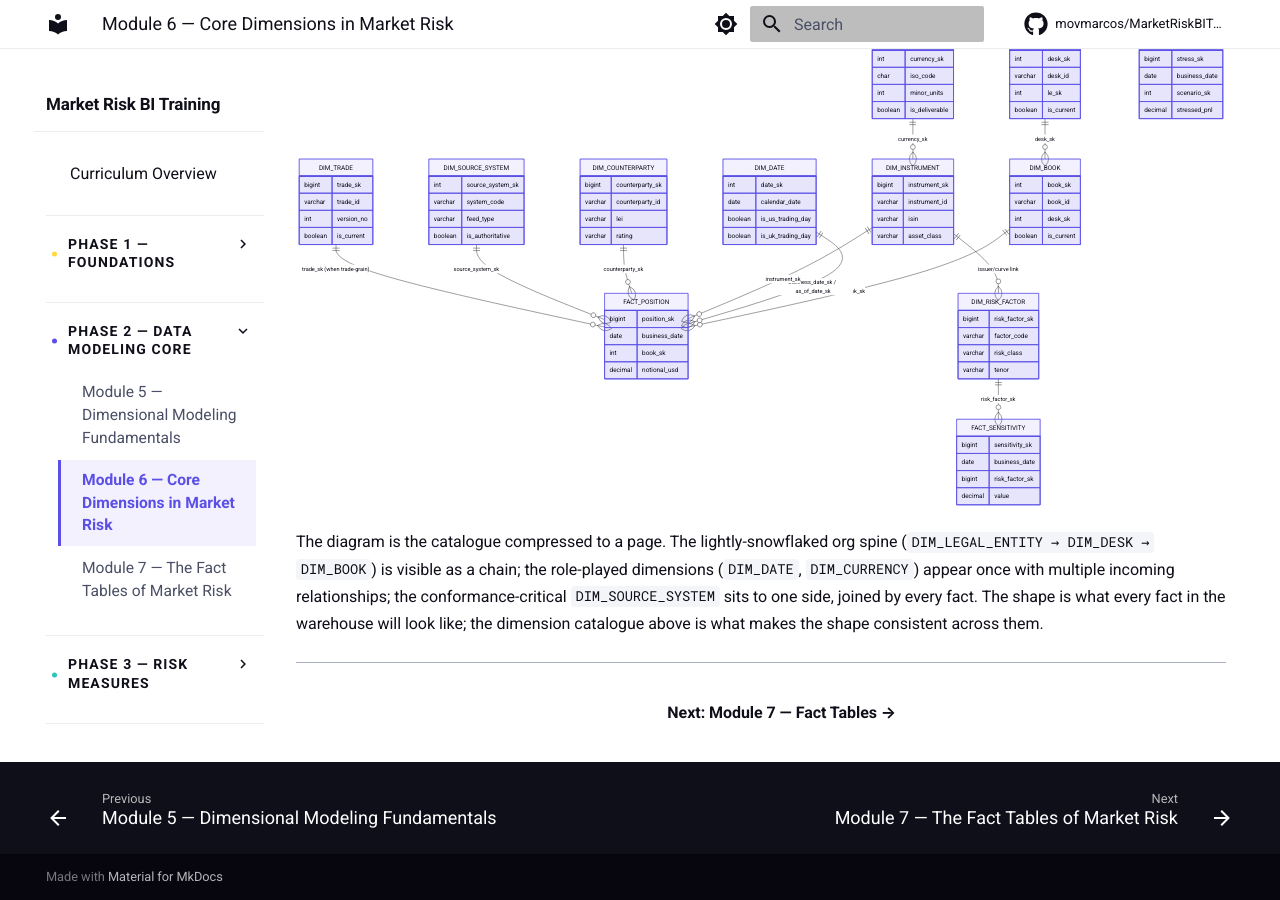
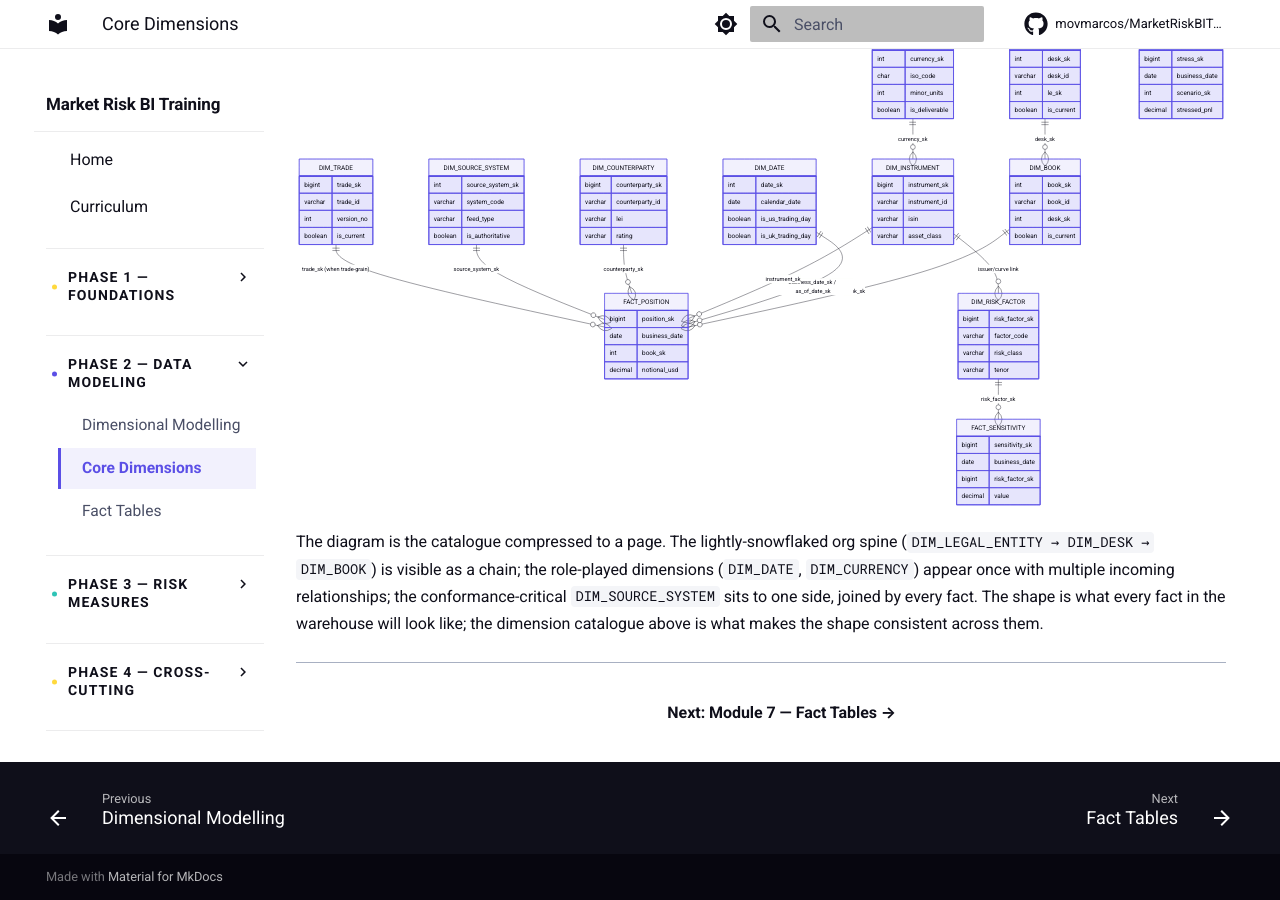
Before and after one commit to movmarcos/MarketRiskBITraining, an MkDocs documentation site: the page built from docs/modules/06-core-dimensions.md, in a window 1280 px wide and 900 px high, scrolled down 27556 px. Built offline with MkDocs 1.6.1 and Material for MkDocs 9.7.7, drawn with Linux system fonts in a browser that asks for light colours; comment, search, counter and statistics services are not loaded; part of the change alters nothing that is shown.

Commit message:
Tighten sidebar labels: short phase + module names, drop 'Module N --' prefixes

```diff
--- a/mkdocs.yml
+++ b/mkdocs.yml
@@ -77,40 +77,40 @@ extra_javascript:
 
 nav:
   - Home: index.md
-  - Curriculum Overview: curriculum.md
+  - Curriculum: curriculum.md
   - Phase 1 — Foundations:
-      - modules/01-market-risk-foundations.md
-      - modules/02-securities-firm-organization.md
-      - modules/03-trade-lifecycle.md
-      - modules/04-financial-instruments.md
-  - Phase 2 — Data Modeling Core:
-      - modules/05-dimensional-modeling.md
-      - modules/06-core-dimensions.md
-      - modules/07-fact-tables.md
+      - Market Risk Foundations: modules/01-market-risk-foundations.md
+      - Securities Firm Organisation: modules/02-securities-firm-organization.md
+      - Trade Lifecycle: modules/03-trade-lifecycle.md
+      - Financial Instruments: modules/04-financial-instruments.md
+  - Phase 2 — Data Modeling:
+      - Dimensional Modelling: modules/05-dimensional-modeling.md
+      - Core Dimensions: modules/06-core-dimensions.md
+      - Fact Tables: modules/07-fact-tables.md
   - Phase 3 — Risk Measures:
-      - modules/08-sensitivities.md
-      - modules/09-value-at-risk.md
-      - modules/10-stress-testing.md
-  - Phase 4 — Cross-Cutting Concepts:
-      - modules/11-market-data.md
-      - modules/12-aggregation-additivity.md
-      - modules/13-time-bitemporality.md
-      - modules/14-pnl-attribution.md
-  - Phase 5 — Engineering Excellence:
-      - modules/15-data-quality.md
-      - modules/16-lineage-auditability.md
-      - modules/17-performance-materialization.md
-      - modules/18-architecture-patterns.md
-  - Phase 6 — Business-Aligned Pro:
-      - modules/19-regulatory-context.md
-      - modules/20-working-with-business.md
-      - modules/21-antipatterns.md
+      - Sensitivities: modules/08-sensitivities.md
+      - Value at Risk: modules/09-value-at-risk.md
+      - Stress Testing: modules/10-stress-testing.md
+  - Phase 4 — Cross-Cutting:
+      - Market Data: modules/11-market-data.md
+      - Aggregation & Additivity: modules/12-aggregation-additivity.md
+      - Bitemporality: modules/13-time-bitemporality.md
+      - P&L Attribution: modules/14-pnl-attribution.md
+  - Phase 5 — Engineering:
+      - Data Quality: modules/15-data-quality.md
+      - Lineage & Auditability: modules/16-lineage-auditability.md
+      - Performance & Materialisation: modules/17-performance-materialization.md
+      - Architecture Patterns: modules/18-architecture-patterns.md
+  - Phase 6 — Business:
+      - Regulatory Context: modules/19-regulatory-context.md
+      - Working with Business: modules/20-working-with-business.md
+      - Anti-patterns: modules/21-antipatterns.md
   - Phase 7 — Capstone:
-      - modules/22-capstone.md
-  - Phase 8 — Vendor Systems (applied):
-      - modules/23-vendor-systems-framework.md
-      - modules/24-murex-applied.md
-      - modules/25-polypaths-applied.md
-      - modules/26-quantserver-applied.md
-      - modules/27-calypso-applied.md
+      - Capstone Project: modules/22-capstone.md
+  - Phase 8 — Vendor Systems:
+      - Vendor Framework: modules/23-vendor-systems-framework.md
+      - Murex: modules/24-murex-applied.md
+      - Polypaths: modules/25-polypaths-applied.md
+      - Quantserver: modules/26-quantserver-applied.md
+      - Calypso: modules/27-calypso-applied.md
   - Glossary: glossary.md
```
